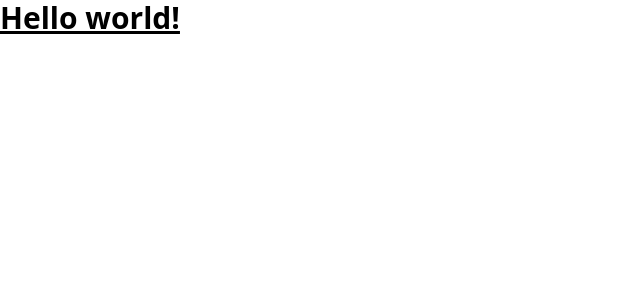
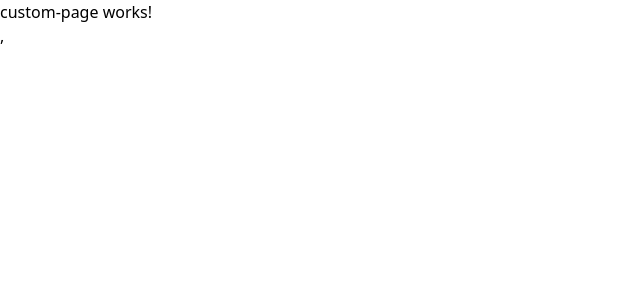
Before and after one commit to ZAIDomy/pipes_app, an Angular app: page /custom in a window 1280 px wide. Before the commit this address led to /. Shown: the top 300 px of the page, without its empty margins (0-640 px from the left). Built offline with nearby package versions, Linux system fonts and the light colour scheme.

Commit message:
rutas creadas

```diff
--- a/src/app/app.component.html
+++ b/src/app/app.component.html
@@ -1,3 +1 @@
-<h1 class="text-3xl font-bold underline">
-  Hello world!
-</h1>
+<router-outlet/>
--- a/src/app/app.routes.ts
+++ b/src/app/app.routes.ts
@@ -6,4 +6,23 @@ export const routes: Routes = [
         title: 'Pipes Basicos',
         loadComponent: () => import('./pages/basic-page/basic-page.component'),
     },
+        {
+        path: 'numbers',
+        title: 'Numbers Pipes',
+        loadComponent: () => import('./pages/numbers-page/numbers-page.component'),
+    },
+        {
+        path: 'custom',
+        title: 'Custom Pipes',
+        loadComponent: () => import('./pages/custom-page/custom-page.component'),
+    },
+        {
+        path: 'uncommon',
+        title: 'Uncommon Pipes',
+        loadComponent: () => import('./pages/uncommon-page/uncommon-page.component'),
+    },
+    {
+        path: '**',
+        redirectTo: 'basic',
+    }
 ];
--- a/src/app/pages/basic-page/basic-page.component.ts
+++ b/src/app/pages/basic-page/basic-page.component.ts
@@ -7,4 +7,4 @@ import { ChangeDetectionStrategy, Component } from '@angular/core';
   templateUrl: './basic-page.component.html',
   changeDetection: ChangeDetectionStrategy.OnPush,
 })
-export class BasicPageComponent { }
+export default class BasicPageComponent { }
--- a/src/app/pages/custom-page/custom-page.component.ts
+++ b/src/app/pages/custom-page/custom-page.component.ts
@@ -7,4 +7,4 @@ import { ChangeDetectionStrategy, Component } from '@angular/core';
   templateUrl: './custom-page.component.html',
   changeDetection: ChangeDetectionStrategy.OnPush,
 })
-export class CustomPageComponent { }
+export default class CustomPageComponent { }
--- a/src/app/pages/numbers-page/numbers-page.component.ts
+++ b/src/app/pages/numbers-page/numbers-page.component.ts
@@ -7,4 +7,4 @@ import { ChangeDetectionStrategy, Component } from '@angular/core';
   templateUrl: './numbers-page.component.html',
   changeDetection: ChangeDetectionStrategy.OnPush,
 })
-export class NumbersPageComponent { }
+export default class NumbersPageComponent { }
--- a/src/app/pages/uncommon-page/uncommon-page.component.ts
+++ b/src/app/pages/uncommon-page/uncommon-page.component.ts
@@ -7,4 +7,4 @@ import { ChangeDetectionStrategy, Component } from '@angular/core';
   templateUrl: './uncommon-page.component.html',
   changeDetection: ChangeDetectionStrategy.OnPush,
 })
-export class UncommonPageComponent { }
+export default class UncommonPageComponent { }
```
